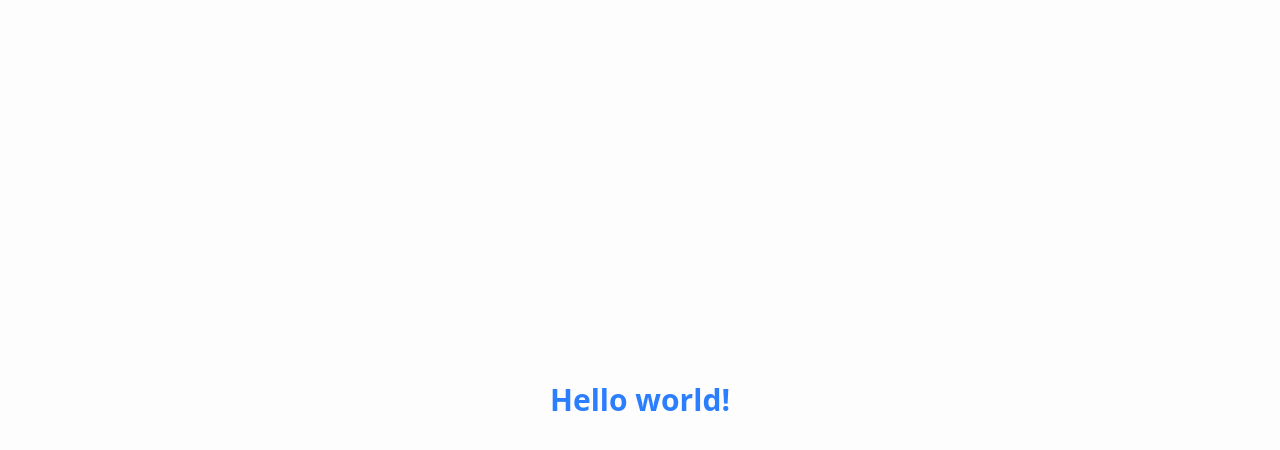
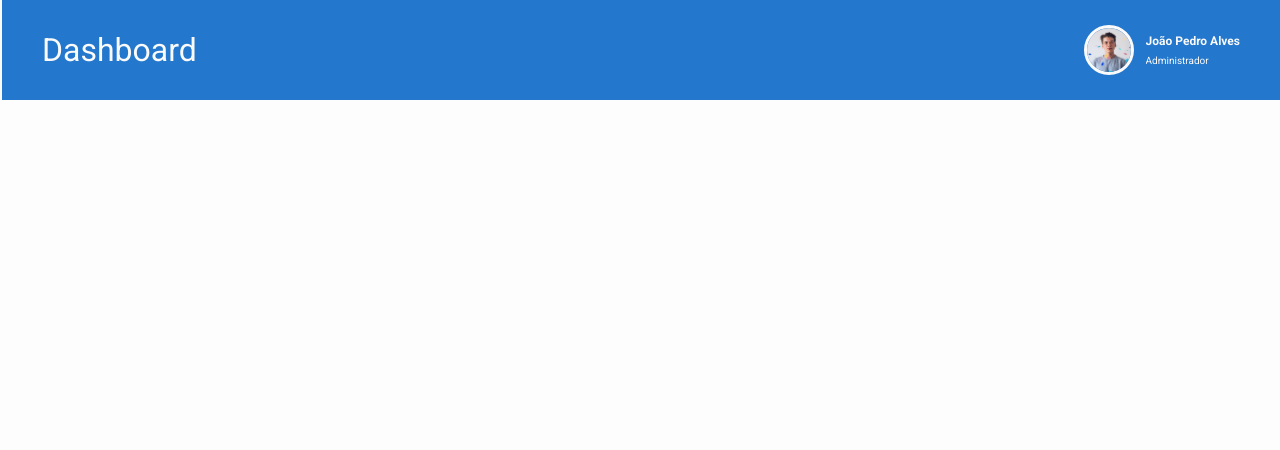
Before and after one commit to MarcosRogerioFerreiraIFMS/cidade-inclusiva-adm-front-end, a Next.js app: page / in a window 1280 px wide. Shown: the top 450 px of the page. Built offline with nearby package versions, Linux system fonts and the light colour scheme.

Commit message:
feat: adicionar cabeçalho inicial

```diff
--- /dev/null
+++ b/src/app/(home)/page.tsx
@@ -0,0 +1,3 @@
+export default function Home() {
+  return <></>
+}
--- /dev/null
+++ b/src/app/_components/header.tsx
@@ -0,0 +1,29 @@
+import { Avatar, AvatarFallback, AvatarImage } from './ui/avatar'
+
+export function Header() {
+  return (
+    <header className="bg-secondary border-secondary-foreground flex h-25 items-center justify-between border-l-2 px-10 py-3">
+      <h1 className="text-secondary-foreground text-[32px]">Dashboard</h1>
+
+      <div className="flex items-center gap-3">
+        <Avatar className="h-[50px] w-[50px] cursor-pointer rounded-full border-3">
+          <AvatarImage
+            className="pointer-events-none select-none"
+            src="/user.png"
+            alt="Foto de perfil"
+          />
+          <AvatarFallback>A</AvatarFallback>
+        </Avatar>
+
+        <div className="flex w-full max-w-[200px] flex-col items-center justify-center gap-1">
+          <h2 className="text-secondary-foreground w-full truncate text-xs font-bold">
+            João Pedro Alves
+          </h2>
+          <div className="text-secondary-foreground w-full truncate text-[10px]">
+            Administrador
+          </div>
+        </div>
+      </div>
+    </header>
+  )
+}
--- a/src/app/_components/ui/sidebar.tsx
+++ b/src/app/_components/ui/sidebar.tsx
@@ -23,7 +23,7 @@ import {
   TooltipTrigger
 } from '@/app/_components/ui/tooltip'
 import { cn } from '@/app/_lib/utils'
-import { useIsMobile } from '@/hooks/use-mobile'
+import { useIsMobile } from '@/app/hooks/use-mobile'
 
 const SIDEBAR_COOKIE_NAME = 'sidebar_state'
 const SIDEBAR_COOKIE_MAX_AGE = 60 * 60 * 24 * 7
--- a/src/app/layout.tsx
+++ b/src/app/layout.tsx
@@ -1,5 +1,6 @@
 import type { Metadata } from 'next'
 import { Roboto } from 'next/font/google'
+import { Header } from './_components/header'
 import './globals.css'
 
 const roboto = Roboto({
@@ -19,7 +20,10 @@ export default function RootLayout({
 }>) {
   return (
     <html lang="pt-br">
-      <body>{children}</body>
+      <body className={`${roboto.className} antialiased`}>
+        <Header />
+        {children}
+      </body>
     </html>
   )
 }
--- a/src/app/page.tsx
+++ /dev/null
@@ -1,7 +0,0 @@
-export default function Home() {
-  return (
-    <main className="grid h-dvh place-items-center">
-      <div className="text-3xl font-bold text-blue-500">Hello world!</div>
-    </main>
-  )
-}
```
Also changed, not shown: public/user.png (added), src/app/hooks/use-mobile.ts (renamed from src/hooks/use-mobile.ts).
